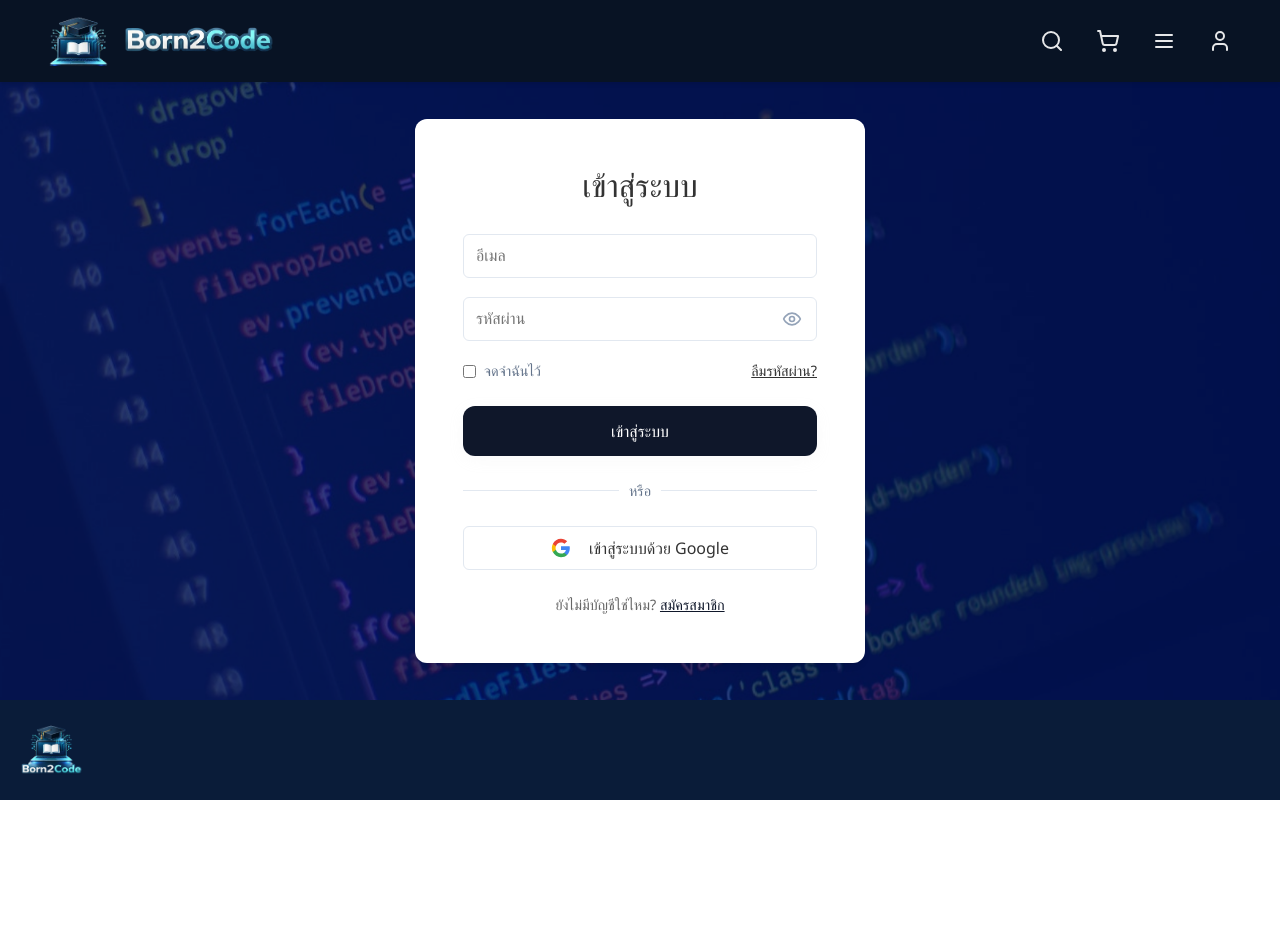
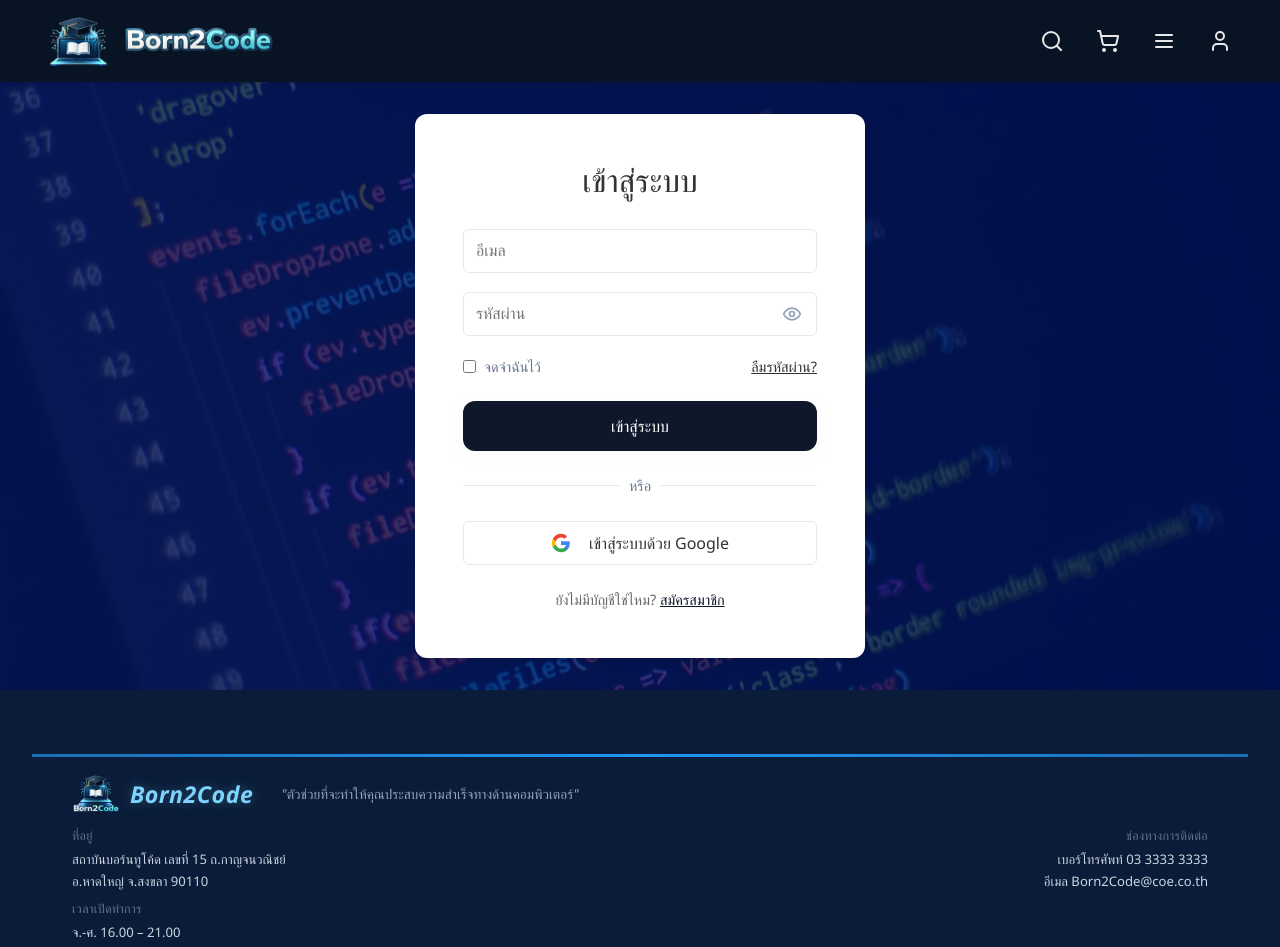
Before and after one commit to psu6810110510/Team-Project-1-2-68, a React (Vite) app in the folder our-web/frontend/: page /login in a window 1280 px wide. Shown: the top 947 px of the page. Before the commit the page ends 800 px from the top, so only its background shows below. Built offline with nearby package versions, Linux system fonts and the light colour scheme; no server answers.

Commit message:
update footer

```diff
--- a/our-web/frontend/src/components/Footer.tsx
+++ b/our-web/frontend/src/components/Footer.tsx
@@ -5,7 +5,48 @@ import logo2 from '../assets/logo2.png';
 const Footer = () => {
   return (
     <footer className="footer">
-      <img src={logo2} alt="Logo" className="footer-logo" />
+      <div className="footer-accent-line"></div>
+      <div className="footer-inner">
+        {/* Row 1: Brand + Slogan */}
+        <div className="footer-top-row">
+          <div className="footer-brand">
+            <img src={logo2} alt="Born2Code Logo" className="footer-logo" />
+            <span className="footer-brand-name">Born2Code</span>
+          </div>
+          <p className="footer-slogan">
+            "ตัวช่วยที่จะทำให้คุณประสบความสำเร็จทางด้านคอมพิวเตอร์"
+          </p>
+        </div>
+
+        {/* Row 2: Address+Hours (left) | Contact (right) */}
+        <div className="footer-bottom-row">
+          <div className="footer-left">
+            <div className="footer-block">
+              <h4 className="footer-label">ที่อยู่</h4>
+              <p className="footer-text">
+                สถาบันบอร์นทูโค้ด เลขที่ 15 ถ.กาญจนวณิชย์<br />
+                อ.หาดใหญ่ จ.สงขลา 90110
+              </p>
+            </div>
+            <div className="footer-block">
+              <h4 className="footer-label">เวลาเปิดทำการ</h4>
+              <p className="footer-text">
+                จ.-ศ. 16.00 – 21.00<br />
+                ส.-อา. 8.00 – 21.00
+              </p>
+            </div>
+          </div>
+          <div className="footer-right">
+            <div className="footer-block">
+              <h4 className="footer-label">ช่องทางการติดต่อ</h4>
+              <p className="footer-text">
+                เบอร์โทรศัพท์ 03 3333 3333<br />
+                อีเมล Born2Code@coe.co.th
+              </p>
+            </div>
+          </div>
+        </div>
+      </div>
     </footer>
   );
 };
--- a/our-web/frontend/src/styles/Footer.css
+++ b/our-web/frontend/src/styles/Footer.css
@@ -1,12 +1,144 @@
+/* ==========================================
+   Footer — Compact & Symmetrical
+   ========================================== */
 .footer {
   background-color: #0A1C39;
-  height: 100px;
+  color: #c8d6e5;
+  width: 100%;
+}
+
+.footer-accent-line {
+  height: 3px;
+  background: linear-gradient(90deg, #1a6fb5, #2196f3, #1a6fb5);
+}
+
+.footer-inner {
+  width: 100%;
+  padding: 18px 40px 14px 40px;
+  box-sizing: border-box;
+}
+
+/* ---- Row 1: Brand + Slogan ---- */
+.footer-top-row {
   display: flex;
   align-items: center;
-  padding: 0 20px;
+  gap: 28px;
+  margin-bottom: 14px;
+  flex-wrap: nowrap;
+}
+
+.footer-brand {
+  display: flex;
+  align-items: center;
+  gap: 10px;
+  flex-shrink: 0;
 }
 
 .footer-logo {
-  height: 50px;
+  height: 38px;
   width: auto;
 }
+
+.footer-brand-name {
+  font-size: 1.45rem;
+  font-weight: 900;
+  color: #7dd3fc;
+  letter-spacing: 0.5px;
+  font-style: italic;
+  text-shadow: 0 0 12px rgba(125, 211, 252, 0.3);
+  white-space: nowrap;
+}
+
+.footer-slogan {
+  color: #94a3b8;
+  font-size: 0.85rem;
+  margin: 0;
+  font-style: italic;
+  line-height: 1.5;
+}
+
+/* ---- Row 2: Info split left / right ---- */
+.footer-bottom-row {
+  display: flex;
+  justify-content: space-between;
+  align-items: flex-start;
+  gap: 40px;
+  flex-wrap: nowrap;
+}
+
+.footer-left {
+  display: flex;
+  flex-direction: column;
+  gap: 8px;
+  flex: 1 1 0;
+  min-width: 0;
+}
+
+.footer-right {
+  flex: 0 0 auto;
+  text-align: right;
+  white-space: nowrap;
+}
+
+.footer-block {
+  margin-bottom: 0;
+}
+
+.footer-label {
+  font-size: 0.78rem;
+  font-weight: 600;
+  color: #64748b;
+  margin: 0 0 3px 0;
+  letter-spacing: 0.3px;
+}
+
+.footer-text {
+  font-size: 0.82rem;
+  color: #cbd5e1;
+  margin: 0;
+  line-height: 1.65;
+}
+
+/* ==========================================
+   Responsive
+   ========================================== */
+@media (max-width: 768px) {
+  .footer-inner {
+    padding: 18px 24px 16px 24px;
+  }
+
+  .footer-top-row {
+    flex-direction: column;
+    align-items: flex-start;
+    gap: 8px;
+    margin-bottom: 14px;
+  }
+
+  .footer-bottom-row {
+    flex-direction: column;
+    gap: 16px;
+  }
+
+  .footer-right {
+    text-align: left;
+  }
+}
+
+@media (max-width: 480px) {
+  .footer-inner {
+    padding: 14px 16px 12px 16px;
+  }
+
+  .footer-brand-name {
+    font-size: 1.2rem;
+  }
+
+  .footer-slogan {
+    font-size: 0.78rem;
+  }
+
+  .footer-text,
+  .footer-label {
+    font-size: 0.76rem;
+  }
+}
```
